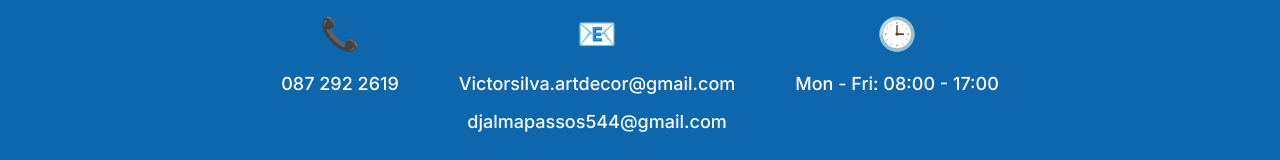
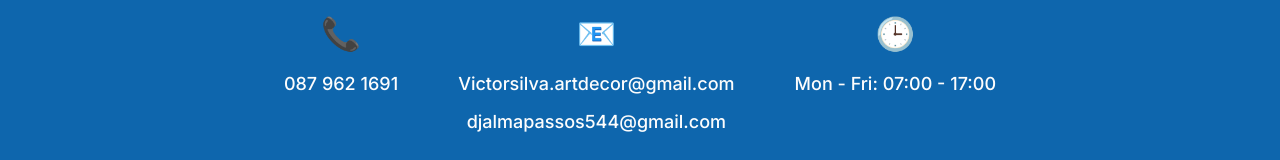
Before and after one commit to itaeziosfw/vdceilings, a React (Create React App) app: page / in a window 1280 px wide. Shown: the part 4089-4249 px from the top of the page. Built offline with nearby package versions, Linux system fonts and the light colour scheme.

Commit message:
"commit change of contact number and opening hours"

```diff
--- a/src/components/Contact.js
+++ b/src/components/Contact.js
@@ -30,7 +30,7 @@ export default function Contact() {
 
                 <div className="contact-item">
                     <span>📞</span>
-                    <p>087 292 2619</p>
+                    <p>087 962 1691</p>
                 </div>
 
                 <div className="contact-item">
@@ -41,7 +41,7 @@ export default function Contact() {
 
                 <div className="contact-item">
                     <span>🕒</span>
-                    <p>Mon - Fri: 08:00 - 17:00</p>
+                    <p>Mon - Fri: 07:00 - 17:00</p>
                 </div>
 
             </div>
```
